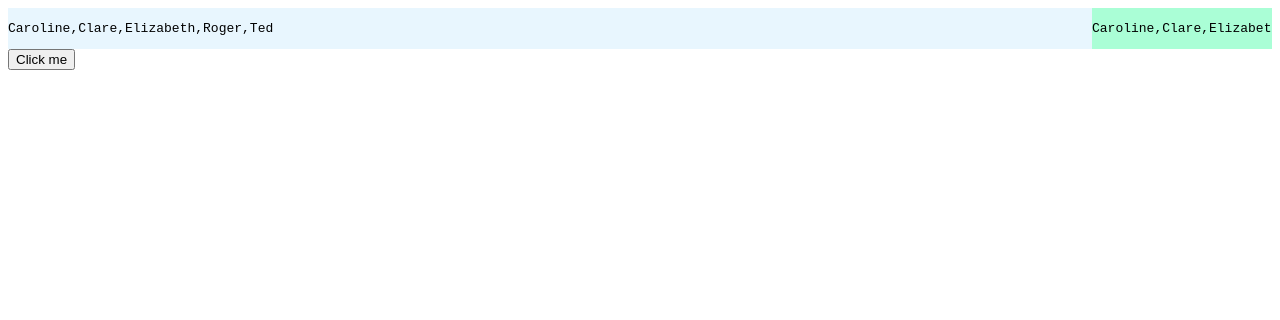
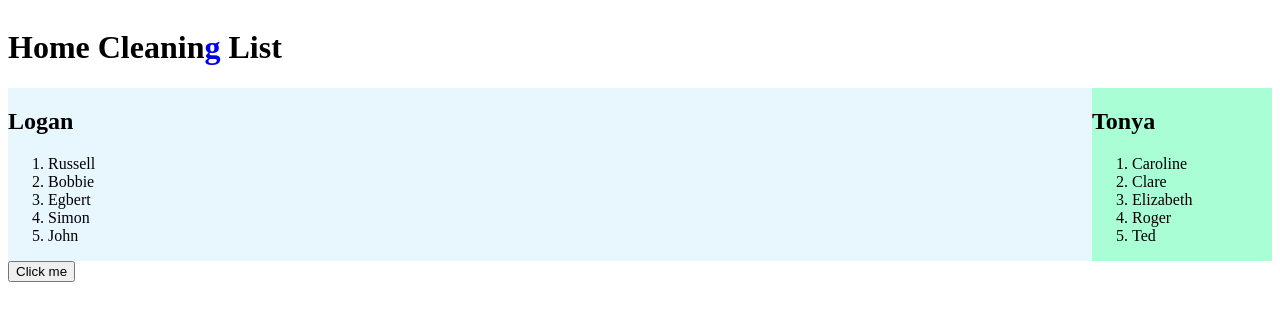
Before and after one commit to LGWV27/lgwv27.github.io, a plain HTML site: page index.html in a window 1280 px wide. Both pictures are taken after a click on the button "Click me". Drawn offline with Linux system fonts and the light colour scheme; a web font is replaced by a local one.

Commit message:
Javascript list output

```diff
--- a/index.html
+++ b/index.html
@@ -2,6 +2,9 @@
 <html lang="en">
 <script src="script.js"></script>
 <link rel="stylesheet" href="style.css">
+<link rel="preconnect" href="https://fonts.googleapis.com">
+<link rel="preconnect" href="https://fonts.gstatic.com" crossorigin>
+<link href="https://fonts.googleapis.com/css2?family=Spline+Sans+Mono:wght@300&display=swap" rel="stylesheet">
 
 <head>
 	<meta charset="UTF-8">
@@ -10,23 +13,38 @@
 
 <body>
 	<div class="container">
+		<h1>Home Cleanin<a href="http://goffdev.org/">g</a> List</h1>
 	    <div class="right">
-	        <pre id="rightPrint"></pre>
+	    	<h2>Tonya</h2>
+	        <ol id="rightlist"></ol>
 	    </div>
 	    <div class="left">
-	        <pre id="leftPrint"></pre>
+	    	<h2>Logan</h2>
+	        <ol id="leftlist"></ol>
 	    </div>
 
 	    <button id="btn">Click me</button>
 	    	<script>
 				let arr = ["Roger", "Russell", "Clyde", "Egbert", "Clare", "Bobbie", "Simon", "Elizabeth", "Ted", "Caroline", "John"];
+				var listofarr = [];
+				var listofarrr = [];
+				var leftlist = document.getElementById("leftlist");
+				var rightlist = document.getElementById("rightlist");
 			    let btn = document.getElementById("btn");
 				btn.addEventListener('click', event => {
 					const choices = arr.sort(() => Math.random() - 0.5)
 					const firsthalf = choices.slice(0, 5)
 					const secondhalf = choices.slice(5, 10)
-				    document.getElementById("leftPrint").innerHTML = firsthalf;
-				    document.getElementById("rightPrint").innerHTML = firsthalf;
+				    firsthalf.forEach(function(element) {
+					listofarr.push("<li>" + element + "</li>");
+					});
+
+					secondhalf.forEach(function(element) {
+					listofarrr.push("<li>" + element + "</li>");
+					});
+
+					rightlist.innerHTML = listofarr.join('');
+					leftlist.innerHTML = listofarrr.join('');
 				});
 			</script>
 	</div>
```
